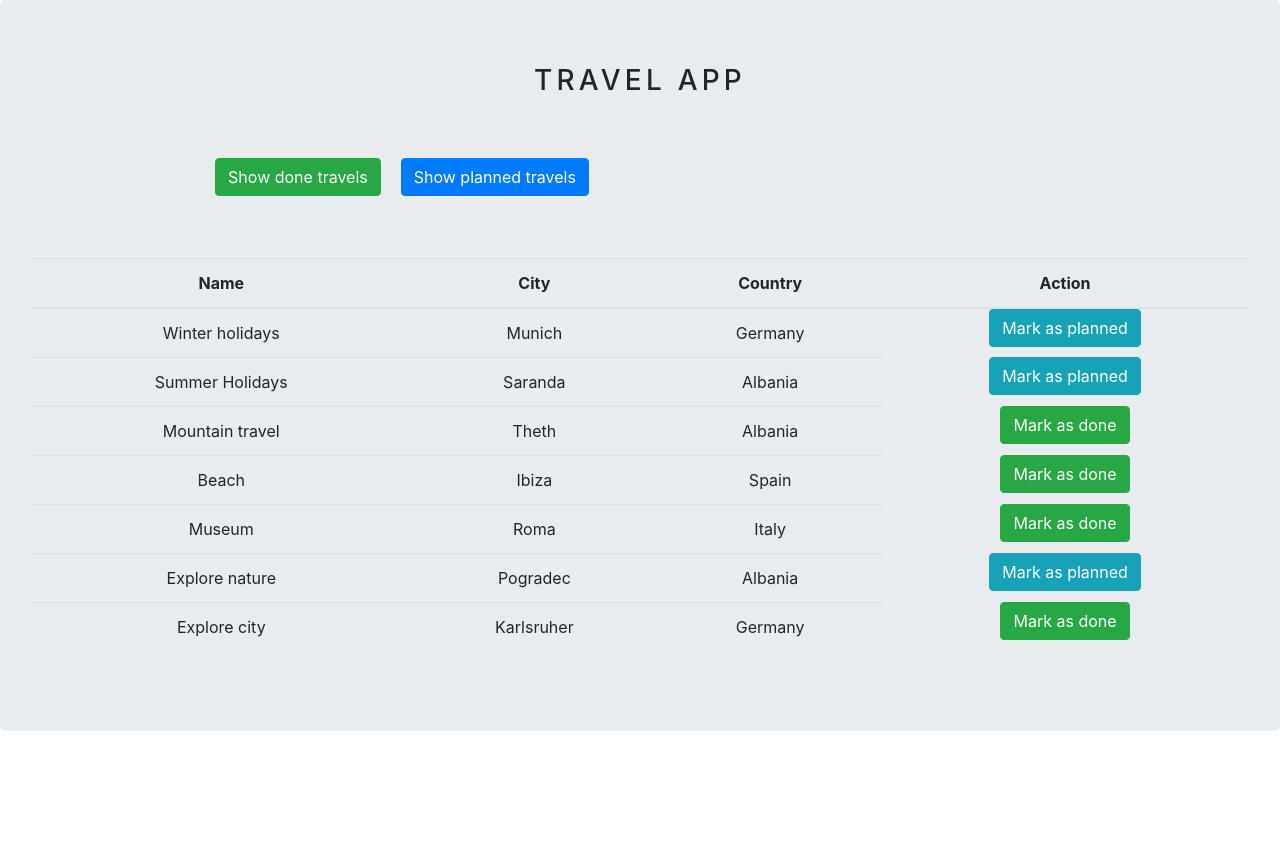
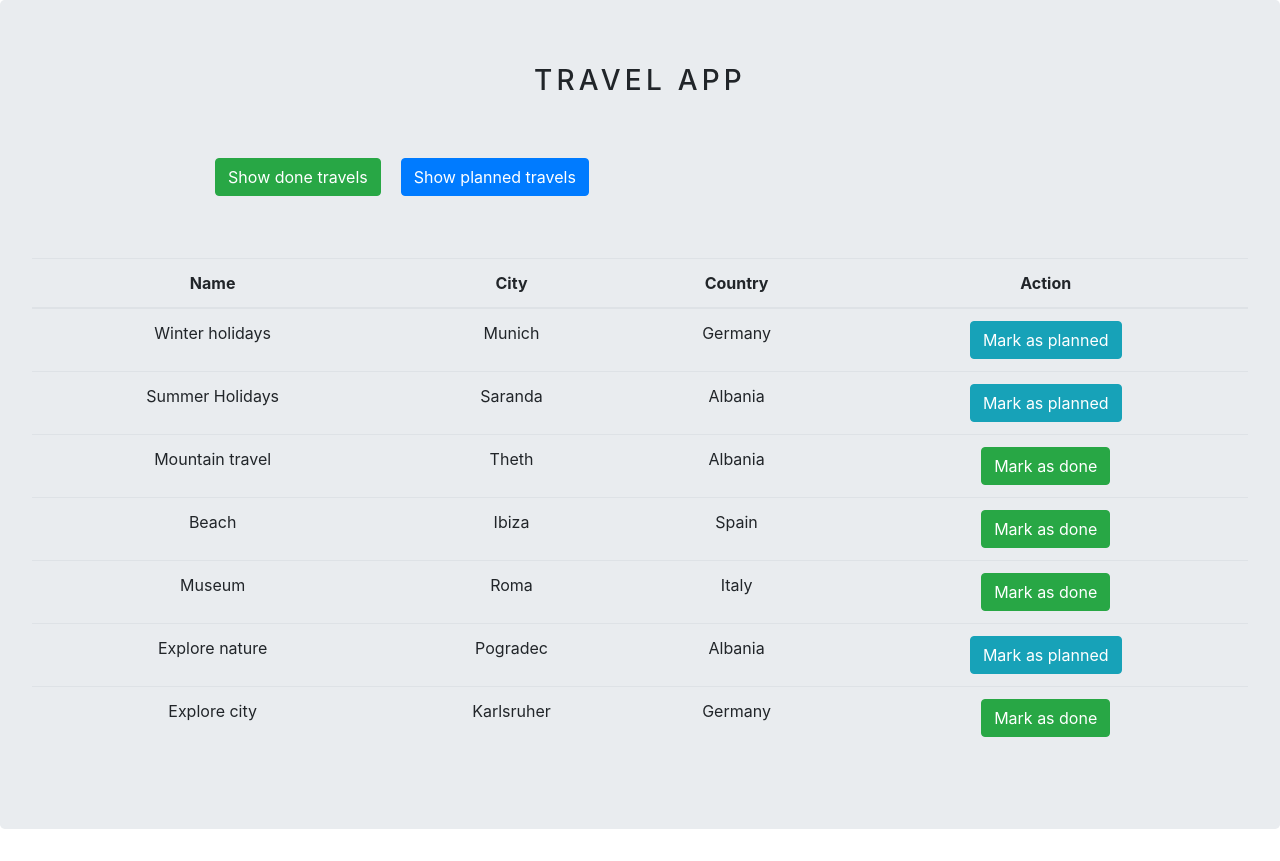
Before and after one commit to denisshtupa/travel-app, a React (Create React App) app: page / in a window 1280 px wide. Before the commit the page ends 800 px from the top, so only its background shows below. Built offline with nearby package versions, Linux system fonts and the light colour scheme.

Commit message:
minor change

```diff
--- a/src/components/Travel.tsx
+++ b/src/components/Travel.tsx
@@ -15,8 +15,8 @@ export const Travel = ({travel}: any) => {
                 <td>{travel.city}</td>
                 <td>{travel.country}</td>
                 {travel.isDone ?
-                    (<Button variant="info" onClick={() => markTravelAsPlanned(travel)}>Mark as planned</Button>) :
-                    (<Button variant="success" onClick={() => markTravelAsDone(travel)}>Mark as done</Button>)}
+                    (<td><Button variant="info" onClick={() => markTravelAsPlanned(travel)}>Mark as planned</Button></td>) :
+                    (<td><Button variant="success" onClick={() => markTravelAsDone(travel)}>Mark as done</Button></td>)}
             </tr>
        </>
     )
```
